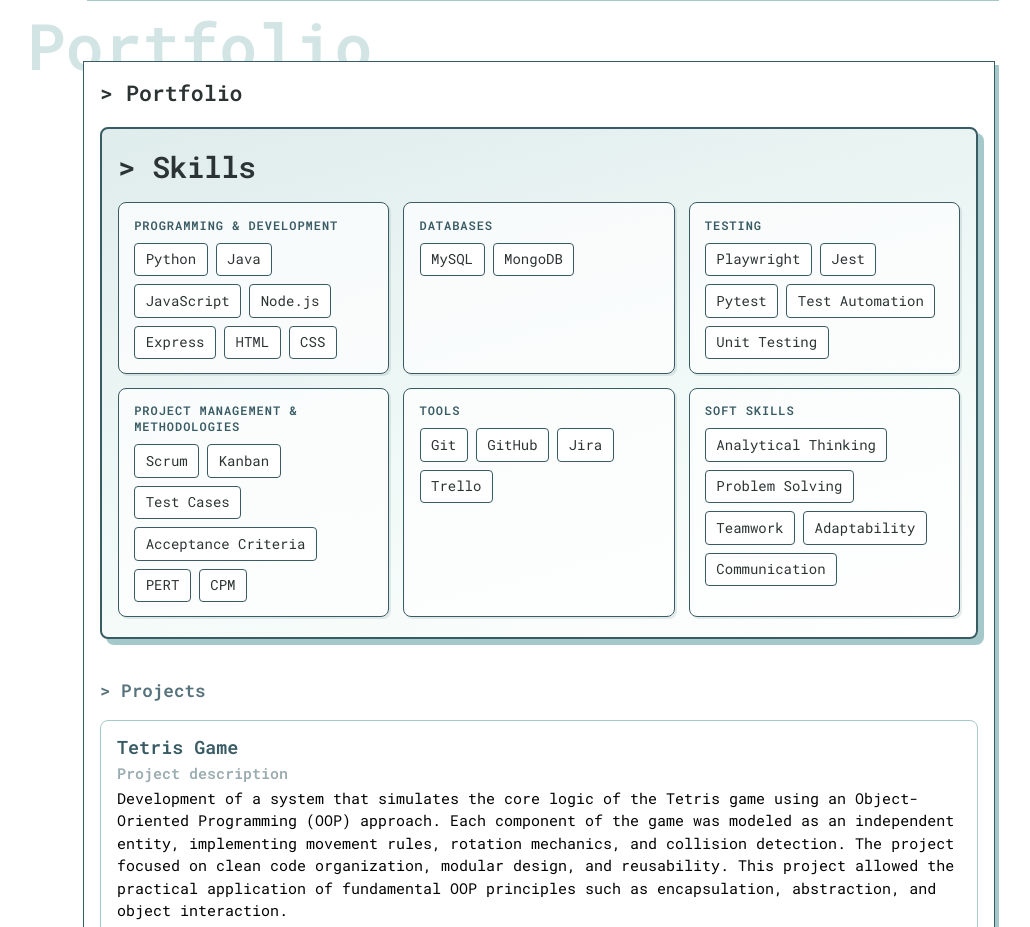
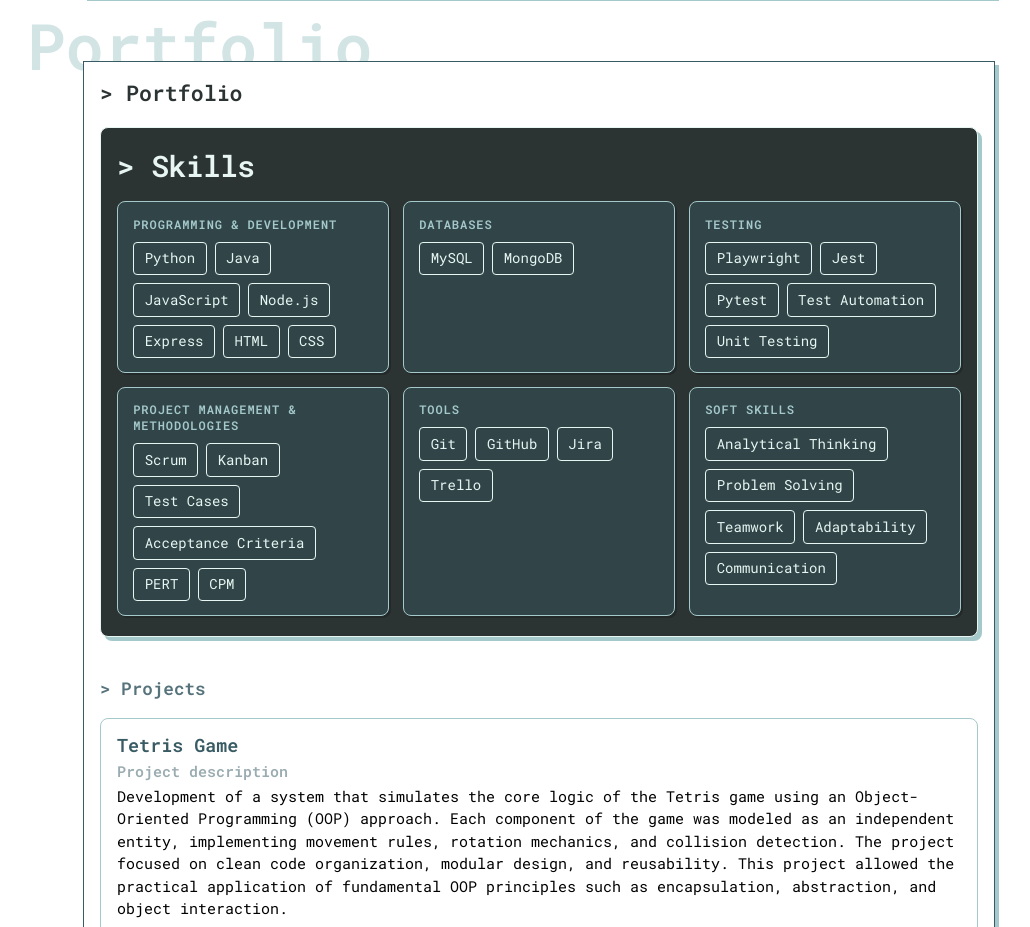
Before and after one commit to StivenAlexis/StivenAlexis.github.io, a website: page index.html in a window 1280 px wide. Shown: the part 804-1731 px from the top of the page, without its empty margins (101-1131 px from the left). Drawn offline with Linux system fonts and the light colour scheme.

Commit message:
Refactor styles for video modal and skill group, enhancing visual consistency and improving color scheme

```diff
--- a/styles.css
+++ b/styles.css
@@ -462,20 +462,16 @@ body.video-modal-open {
   width: 100%;
   padding: 1.15rem 1rem 1.25rem;
   border-radius: 8px;
-  border: 2px solid var(--secondary-color);
-  background: linear-gradient(
-    165deg,
-    rgba(165, 201, 202, 0.35) 0%,
-    rgba(231, 246, 242, 0.65) 55%,
-    var(--neutral-2) 100%
-  );
-  box-shadow: 6px 6px 0 var(--accent-1);
+  /* Misma base que header + botón "Presentation video" */
+  background-color: var(--primary-color);
+  border: 1px solid var(--accent-2);
+  box-shadow: 4px 4px 0 var(--accent-1);
 }
 
 .skills-heading {
   font-size: 1.35rem;
   font-weight: 600;
-  color: var(--primary-color);
+  color: var(--accent-2);
   margin: 0;
   letter-spacing: -0.02em;
 }
@@ -489,9 +485,9 @@ body.video-modal-open {
 .skill-group {
   padding: 0.85rem 0.95rem;
   border-radius: 8px;
-  border: 1px solid var(--secondary-color);
-  background-color: rgba(255, 255, 255, 0.72);
-  box-shadow: 2px 2px 0 rgba(57, 91, 100, 0.12);
+  border: 1px solid var(--accent-1);
+  background-color: rgba(57, 91, 100, 0.45);
+  box-shadow: 2px 2px 0 rgba(0, 0, 0, 0.2);
 }
 
 .skill-group__title {
@@ -499,7 +495,7 @@ body.video-modal-open {
   font-weight: 600;
   text-transform: uppercase;
   letter-spacing: 0.08em;
-  color: var(--secondary-color);
+  color: var(--accent-1);
   margin: 0 0 10px 0;
 }
 
@@ -517,16 +513,18 @@ body.video-modal-open {
   line-height: 1.35;
   padding: 0.45em 0.75em;
   border-radius: 4px;
-  border: 1px solid var(--secondary-color);
-  color: var(--primary-color);
-  background-color: var(--neutral-2);
-  transition: background-color 200ms ease, border-color 200ms ease,
+  /* Mismo criterio que .lang-toggle sobre header oscuro */
+  border: 1px solid var(--accent-2);
+  color: var(--accent-2);
+  background-color: transparent;
+  transition: color 200ms ease, border-color 200ms ease, background-color 200ms ease,
     transform 200ms ease;
 }
 
 .skill-tag:hover {
-  background-color: var(--accent-2);
-  border-color: var(--primary-color);
+  color: var(--accent-1);
+  border-color: var(--accent-1);
+  background-color: rgba(231, 246, 242, 0.08);
   transform: translateY(-1px);
 }
 
```
